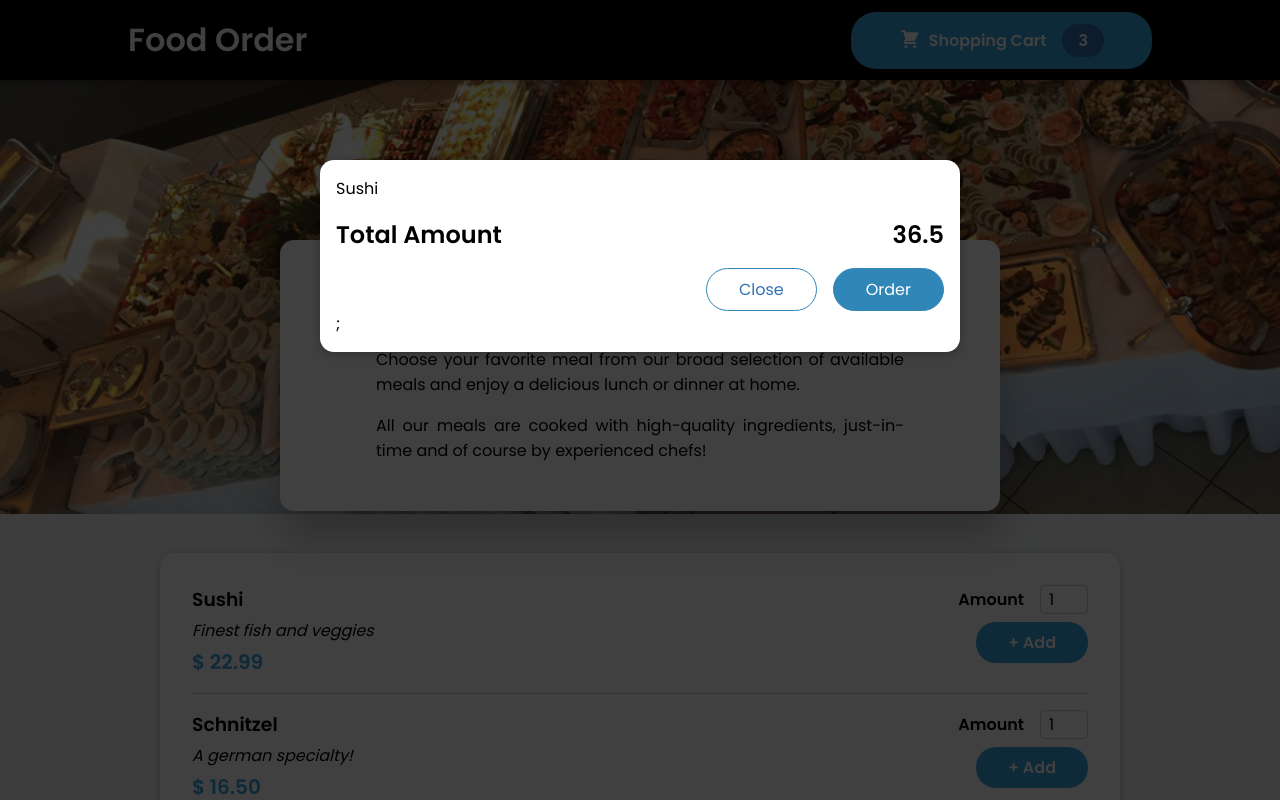
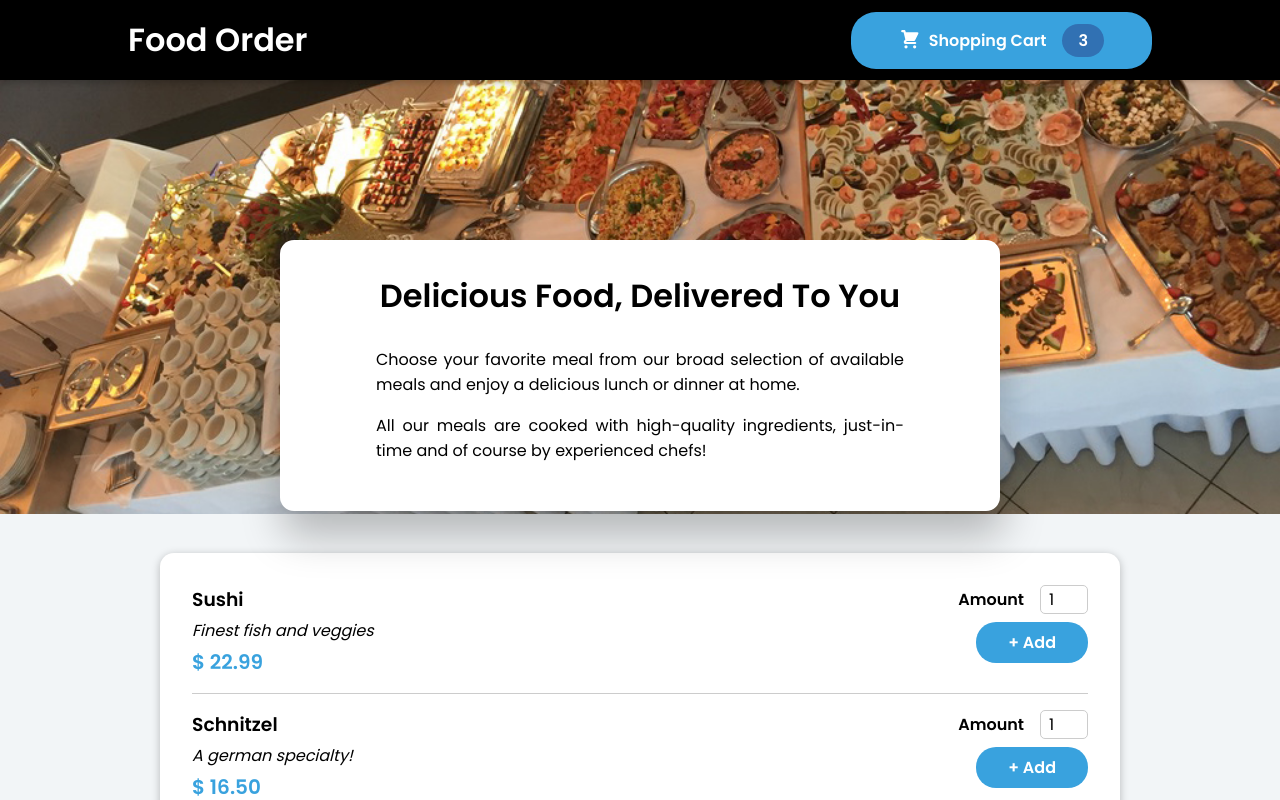
Before and after one commit to pedrollmatias/react-basics, a React (Create React App) app: page / in a window 1280 px wide. Shown: the top 800 px of the page. Built offline with nearby package versions, Linux system fonts and the light colour scheme.

Commit message:
feat: includes state management of cart and modal state

```diff
--- a/src/App.jsx
+++ b/src/App.jsx
@@ -1,12 +1,23 @@
+import { useState } from 'react';
 import Cart from './components/Cart/Cart';
 import Header from './components/Layout/Header';
 import Meals from './components/Meals/Meals';
 
 function App() {
+  const [cartIsShown, setcartIsShown] = useState(false);
+
+  const showCartHandler = () => {
+    setcartIsShown(true);
+  };
+
+  const hideCartHandler = () => {
+    setcartIsShown(false);
+  };
+
   return (
     <>
-      <Cart />
-      <Header />
+      {cartIsShown && <Cart onClose={hideCartHandler} />}
+      <Header onShowCart={showCartHandler} />
       <main>
         <Meals />
       </main>
--- a/src/components/Cart/Cart.jsx
+++ b/src/components/Cart/Cart.jsx
@@ -1,7 +1,7 @@
 import classes from './Cart.module.css';
 import Modal from '../UI/Modal';
 
-const Cart = () => {
+const Cart = ({ onClose }) => {
   const cartItems = (
     <ul className={classes['cart-items']}>
       {[{ id: 'c1', name: 'Sushi', amount: 2, price: 12.99 }].map((cartItem) => (
@@ -11,14 +11,16 @@ const Cart = () => {
   );
 
   return (
-    <Modal>
+    <Modal onClose={onClose}>
       {cartItems}
       <div className={classes.total}>
         <span>Total Amount</span>
         <span>36.5</span>
       </div>
       <div className={classes.actions}>
-        <button className={classes['button--alt']}>Close</button>
+        <button className={classes['button--alt']} onClick={onClose}>
+          Close
+        </button>
         <button className={classes.button}>Order</button>
       </div>
     </Modal>
--- a/src/components/Layout/Header.jsx
+++ b/src/components/Layout/Header.jsx
@@ -3,12 +3,12 @@ import PresentationImage from './PresentationImage';
 import HeaderCartButton from './HeaderCartButton';
 import classes from './Header.module.css';
 
-const Header = () => {
+const Header = ({ onShowCart }) => {
   return (
     <>
       <header className={classes.header}>
         <h1>Food Order</h1>
-        <HeaderCartButton />
+        <HeaderCartButton onClick={onShowCart} />
       </header>
       <PresentationImage />
     </>
--- a/src/components/Layout/HeaderCartButton.jsx
+++ b/src/components/Layout/HeaderCartButton.jsx
@@ -1,9 +1,9 @@
 import classes from './HeaderCartButton.module.css';
 import CartIcon from './CartIcon';
 
-const HeaderCartButton = () => {
+const HeaderCartButton = ({ onClick }) => {
   return (
-    <button className={classes.button}>
+    <button className={classes.button} onClick={onClick}>
       <span className={classes.icon}>
         <CartIcon />
       </span>
--- a/src/components/UI/Modal.jsx
+++ b/src/components/UI/Modal.jsx
@@ -1,8 +1,8 @@
 import ReactDOM from 'react-dom';
 import classes from './Modal.module.css';
 
-const Backdrop = () => {
-  return <div className={classes.backdrop}></div>;
+const Backdrop = (props) => {
+  return <div className={classes.backdrop} onClick={props.onClose}></div>;
 };
 
 const ModalOverlay = (props) => {
@@ -18,7 +18,7 @@ const portalRef = document.getElementById('overlays');
 const Modal = (props) => {
   return (
     <>
-      {ReactDOM.createPortal(<Backdrop />, portalRef)}
+      {ReactDOM.createPortal(<Backdrop onClose={props.onClose} />, portalRef)}
       {ReactDOM.createPortal(<ModalOverlay>{props.children}</ModalOverlay>, portalRef)}
     </>
   );
```
